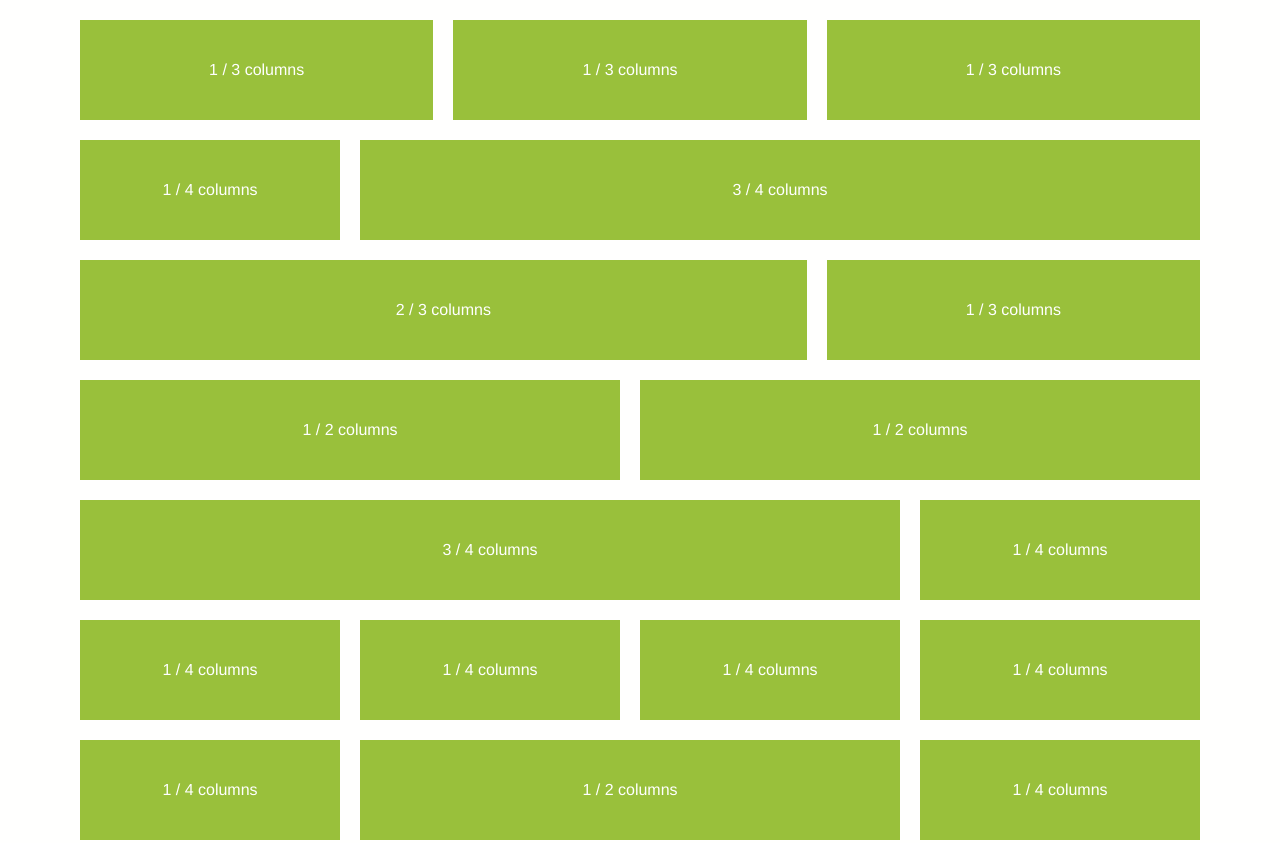
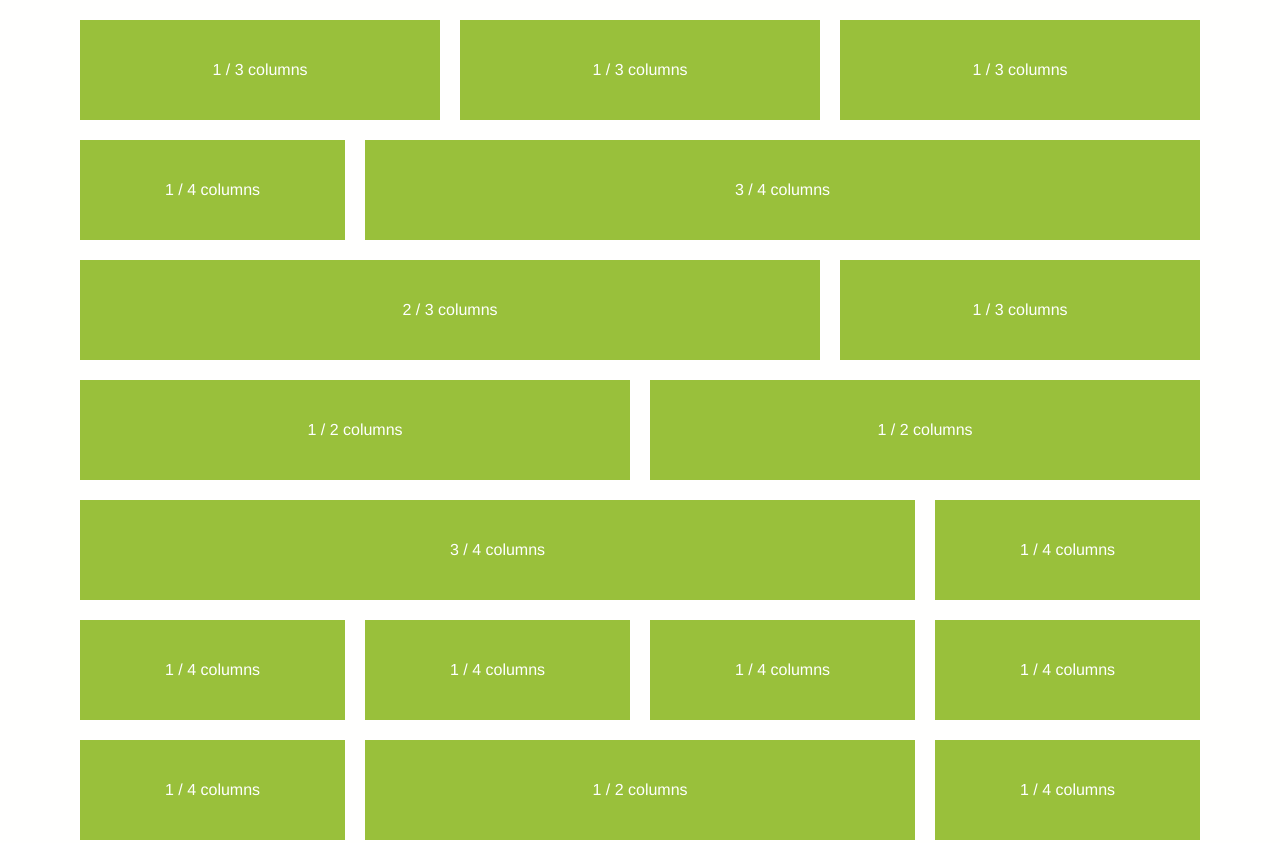
Before and after one commit to samikeijonen/foxnet-simple-grid, a plain HTML site: page index.html in a window 1280 px wide. Shown: the top 843 px of the page. Drawn offline with Linux system fonts and the light colour scheme.

Commit message:
Some test changes.

```diff
--- a/css/foxnetsimplegrid.css
+++ b/css/foxnetsimplegrid.css
@@ -27,6 +27,8 @@ body {
 /* Container. */
 .container {
 	padding: 0 2%;
+	margin: 0 auto;
+	width: 100%;
 }
 .container:after {
 	content: "";
@@ -48,10 +50,15 @@ img {
 
 @media only screen and (min-width: 40em) {
 
+/* Container max-width. */
+.container {
+	max-width: 64em;
+}
+
 /* Rows. */
 .row {
-	margin: 0 auto;
-	max-width: 64em;
+	margin-left: -1.25em; /* the same as your gutter. */
+	/*max-width: 64em;*/
 }
 .row .col-1-3,
 .row .col-2-3,
@@ -60,7 +67,7 @@ img {
 .row .col-3-4,
 .row .col-1-1 {
 	float: left;
-	padding-right: 1.25em; /* 20px / 16px = 1.25 */
+	padding-left: 1.25em; /* 20px / 16px = 1.25 */
 }
 .row .col-1-3:last-of-type,
 .row .col-2-3:last-of-type,
@@ -69,7 +76,7 @@ img {
 .row .col-3-4:last-of-type,
 .row .col-1-1:last-of-type {
 	float: right;
-	padding-right: 0;
+	/*padding-right: 0; */
 }
 
 /* Widths for columns. */
@@ -105,8 +112,14 @@ img {
 
 @media only screen and (min-width: 74em) {
 
-.row {
+/* Container max-width. */
+.container {
+	padding: 0;
 	max-width: 70em;
 }
 
+.row {
+	/*max-width: 70em;*/
 }
+
+}
```
Also changed, not shown: 1 other file.
